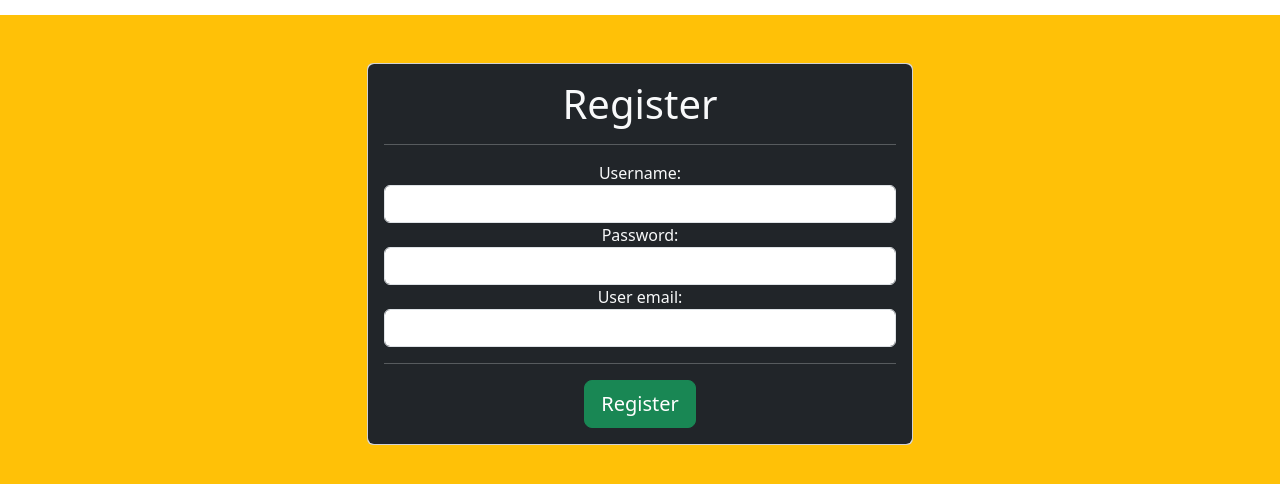
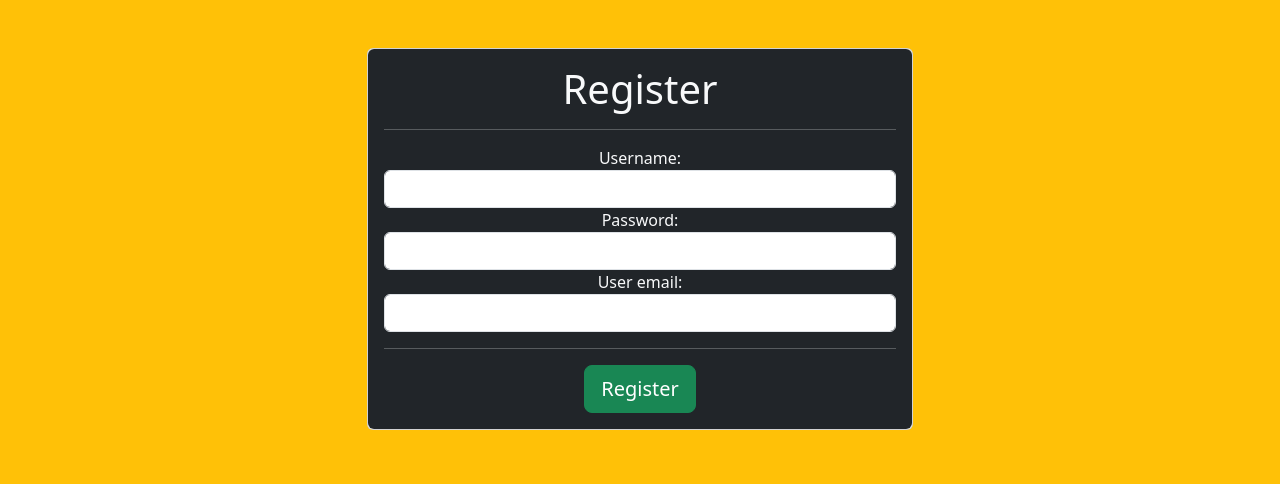
Before and after one commit to Diego581/Django, a Django app: page /register/ in a window 1280 px wide. Shown: the part 37-521 px from the top of the page. Run offline with Django 4.2, Linux system fonts and the light colour scheme.

Commit message:
fixed all front

```diff
--- a/app/templates/app/register.html
+++ b/app/templates/app/register.html
@@ -1,7 +1,7 @@
 {%extends 'app/base.html' %}
 
 {% block index %}
-<div class="bg-warning">
+<div class="bg-warning" style="margin-top: -15px;">
     <div class="container text-center">
         <div class="row">
             <br>
```
Also changed, not shown: db.sqlite3.
